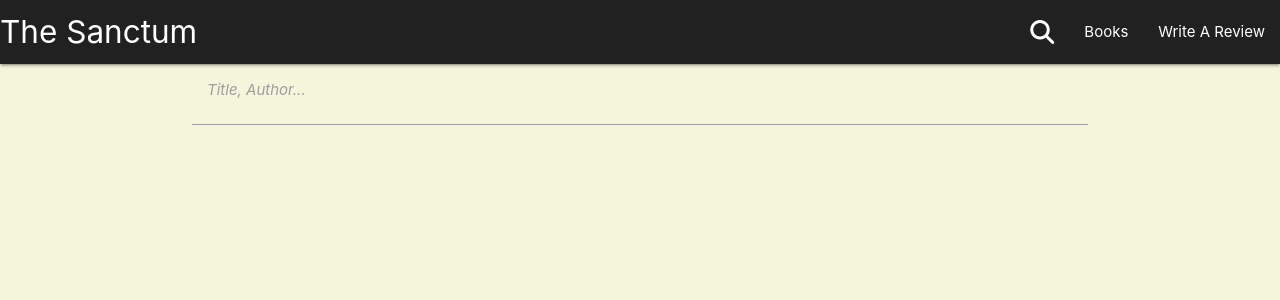
After one commit to Charlie-Walsh/milestone-3, a Flask app: page /search in a window 1280 px wide. The commit adds this page. Shown: the top 300 px of the page. Run offline with Flask 2, Linux system fonts and the light colour scheme; some libraries are stand-ins or nearby versions.

Commit message:
base template and routes added. db models in progress. static files added

```diff
--- a/sanctum/routes.py
+++ b/sanctum/routes.py
@@ -5,3 +5,18 @@ from sanctum import app, db
 @app.route("/")
 def home():
     return render_template("base.html")
+
+
+@app.route("/search")
+def search():
+    return render_template("search.html")
+
+
+@app.route("/books")
+def books():
+    return render_template("books.html")
+
+
+@app.route("/review")
+def review():
+    return render_template("review.html")
--- /dev/null
+++ b/sanctum/static/css/style.css
@@ -0,0 +1,3 @@
+body {
+    background-color: beige;
+}
--- a/sanctum/templates/base.html
+++ b/sanctum/templates/base.html
@@ -4,11 +4,43 @@
     <meta charset="UTF-8">
     <meta http-equiv="X-UA-Compatible" content="IE=edge">
     <meta name="viewport" content="width=device-width, initial-scale=1.0">
+    <!-- materialize -->
+    <link rel="stylesheet" href="https://cdnjs.cloudflare.com/ajax/libs/materialize/1.0.0/css/materialize.min.css">
+    <!-- Font Awesome -->
+    <script src="https://kit.fontawesome.com/0b34ee418f.js" crossorigin="anonymous"></script>
+    <link rel="stylesheet" href="{{ url_for('static', filename='css/style.css') }}" type="text/css">
     <title>The Sanctum</title>
 </head>
 <body>
 
-    Hello World!
+    <header>
+        <nav
+        class="grey darken-4">
+            <div class="nav-wrapper">
+              <a href="{{ url_for('home') }}" class="brand-logo">The Sanctum</a>
+              <a href="#" data-target="mobile-demo" class="sidenav-trigger"><i class="material-icons">menu</i></a>
+              <ul class="right hide-on-med-and-down">
+                <li><a href="{{ url_for('search') }}"><i class="fa-solid fa-magnifying-glass"></i></a></li>
+                <li><a href="{{ url_for('books') }}">Books</a></li>
+                <li><a href="{{ url_for('review') }}">Write A Review</a></li>
+              </ul>
+            </div>
+          </nav>
 
+          <ul class="sidenav" id="mobile-demo">
+                <li><a href=""><i class="fa-solid fa-magnifying-glass"></i></a></li>
+                <li><a href="">Books</a></li>
+                <li><a href="">Write A Review</a></li>
+          </ul>
+    </header>
+
+    <main class="container">
+        {% block content %}
+        {% endblock %}
+    </main>
+
+    <!-- Materialize -->
+    <script src="https://cdnjs.cloudflare.com/ajax/libs/materialize/1.0.0/js/materialize.min.js"></script>
+    <script src="{{ url_for('static', filename='js/script.js') }}"></script>
 </body>
 </html>
--- /dev/null
+++ b/sanctum/templates/search.html
@@ -0,0 +1,12 @@
+{% extends 'base.html' %}
+{% block content %}
+<div class="row">
+    <form>
+      <div class="input-field">
+        <input id="search" type="search" required>
+        <label class="label-icon" for="search"><i class="material-icons">Title, Author...</i></label>
+        <i class="material-icons"><i class="fa-solid fa-xmark"></i></i>
+      </div>
+    </form>
+  </div>
+{% endblock %}
```
Also changed, not shown: sanctum/models.py (added, +32 -0 lines), sanctum/static/js/script.js (added).
